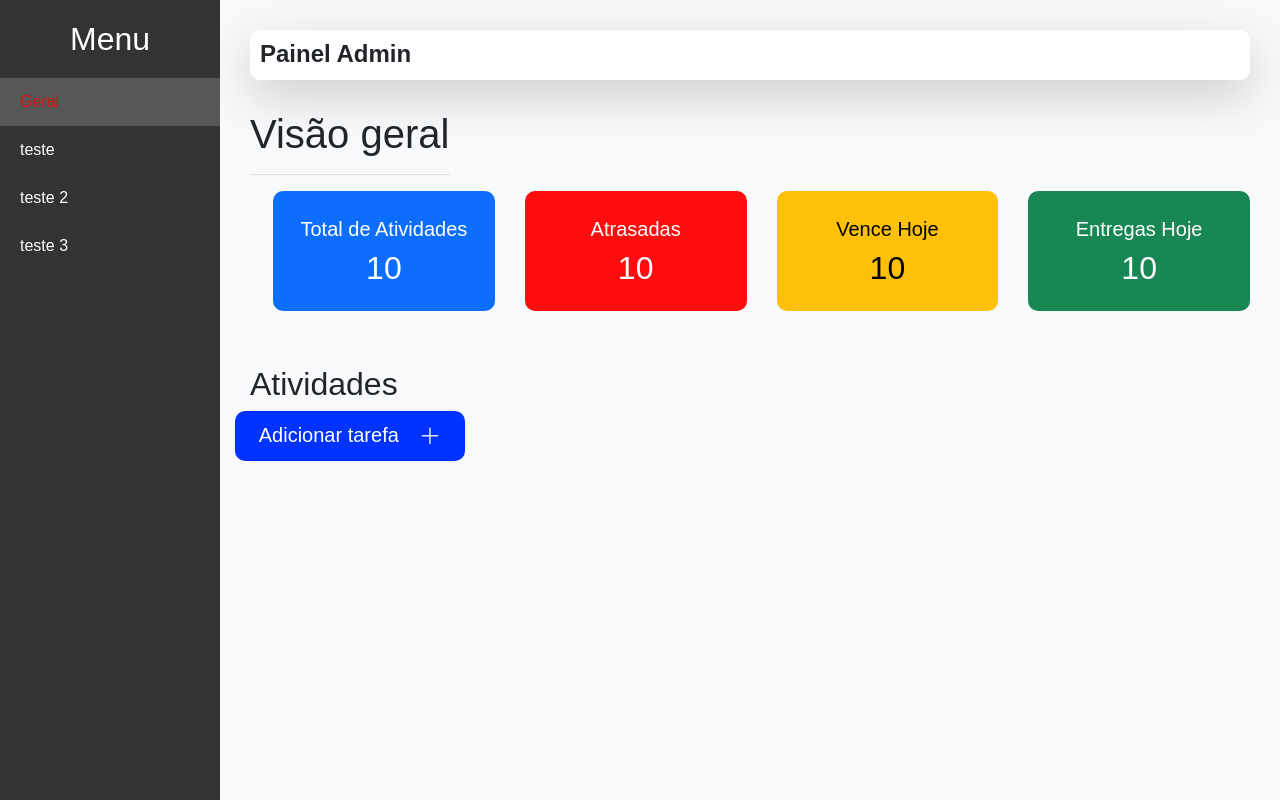
After one commit to Isaque090/Organizador-de-atividades, a PHP site: page /paineladmin.html in a window 1280 px wide. The commit adds this page. Run offline with PHP 8.4, Linux system fonts and the light colour scheme.

Commit message:
Add files via upload

```diff
--- a/index.php
+++ b/index.php
@@ -1,8 +1,8 @@
 <?php
 include_once('config.php');
 
-$pesquisa = $conexao->prepare("SELECT * FROM atividades ORDER BY dt_entrega asc ");
 
+$pesquisa = $conexao->prepare("SELECT  cd_atividade, ds_atividade, dt_entrega, (SELECT nm_materia FROM materias WHERE cd_materia = atividades.id_materia ) AS nm_materia FROM atividades ORDER BY dt_entrega asc ");
 $pesquisa->execute();
 $resultado = $pesquisa->get_result();
 
@@ -165,7 +165,7 @@ $resultado = $pesquisa->get_result();
                     <div class="card">
 
                         <div class="card-header d-flex justify-content-between align-items-center <?php echo $heder; ?>">
-                            <span> <?php echo $teste['ds_materia']; ?></span>
+                            <span> <?php echo $teste['nm_materia']; ?></span>
                             <span class="badge  <?php echo $badge; ?>"> <?php echo $textoBadge; ?></span>
                         </div>
 
--- /dev/null
+++ b/paineladmin.html
@@ -0,0 +1,373 @@
+<!DOCTYPE html>
+<html lang="pt-BR">
+
+<head>
+    <meta charset="UTF-8">
+    <meta name="viewport" content="width=device-width, initial-scale=1.0">
+    <title>Painel Admin</title>
+
+    <link rel="stylesheet" href="https://cdn.jsdelivr.net/npm/bootstrap-icons@1.11.3/font/bootstrap-icons.min.css">
+    <link rel="stylesheet" href="https://cdn.jsdelivr.net/npm/bootstrap@4.3.1/dist/css/bootstrap.min.css">
+
+    <style>
+        body {
+            margin: 0;
+            font-family: Arial, sans-serif;
+            display: flex;
+            min-height: 100vh;
+            background-color: rgb(255, 255, 250);
+        }
+
+        .sidebar {
+            min-height: 100vh;
+            width: 220px;
+            background-color: #333;
+            color: white;
+            display: flex;
+            flex-direction: column;
+            padding-top: 20px;
+            position: fixed;
+            top: 0;
+            left: 0;
+        }
+
+        .sidebar h2 {
+            text-align: center;
+            margin: 0 0 20px 0;
+        }
+
+        .sidebar a {
+            padding: 12px 20px;
+            text-decoration: none;
+            color: white;
+            display: block;
+            cursor: pointer;
+        }
+
+        .sidebar a:hover,
+        .sidebar a.active {
+            background-color: #575757;
+            color: rgb(217, 17, 17);
+        }
+
+        .content {
+            margin-left: 220px;
+            padding: 30px;
+            flex: 1;
+            background: #f8f9fa;
+            min-height: 100vh;
+        }
+
+
+        .secao {
+            display: none;
+        }
+
+
+        .secao.ativa {
+            display: block;
+        }
+
+        .licao {
+
+            background-color: rgb(13, 110, 253);
+
+        }
+
+
+
+        .total h5 {
+            margin-top: 10px;
+        }
+
+        .total h3 {
+            margin-top: 70px;
+
+        }
+
+        .total:hover {
+            transform: translateY(-10px);
+        }
+
+        .total {
+
+
+            border-radius: 10px;
+            text-align: center;
+            color: white;
+            transition: all 0.3s ease-in-out;
+            width: 100% !important;
+            height: 120px;
+            margin-left: 0 !important;
+            margin-top: 0 !important;
+
+            display: flex;
+            flex-direction: column;
+            justify-content: center;
+            align-items: center;
+
+        }
+
+        .atrasada {
+            background-color: rgb(253, 13, 13);
+        }
+
+        .vence-hoje {
+            background-color: rgb(255, 193, 7);
+            color: black;
+        }
+
+        .entregue {
+            background-color: rgb(25, 135, 84);
+        }
+
+        .teste {
+            width: 100%;
+            height: 50px;
+            background-color: rgb(255, 255, 255);
+            border-radius: 10px;
+            text-align: left;
+
+        }
+
+        .teste h4 {
+            padding-top: 10px;
+            padding-left: 10px;
+            font-weight: bold;
+        }
+
+        .geral {
+            margin-top: 30px;
+        }
+
+        .adicionar {
+            height: 50px;
+            width: 230px;
+            background-color: rgb(0, 51, 255);
+            border: none;
+            border-radius: 10px;
+            color: white;
+            padding: 4px;
+
+        }
+
+        .texto {
+            padding-top: 8px;
+
+            margin-left: auto;
+            margin-right: auto;
+
+        }
+
+        .texto i {
+            font-size: 1.4rem;
+            padding-left: 20px;
+            margin-top: -3px !important;
+
+
+        }
+
+        .adicionar:hover {
+            background-color: rgba(1, 40, 194, 0.72);
+        }
+
+        button:active {
+            border: 1px solid rgba(1, 40, 194, 0.72) !important;
+            border-color: #ff0000 !important;
+        }
+
+        button::after {
+            border-color: #ff0000 !important;
+            border: 1px solid rgba(1, 40, 194, 0.72) !important;
+        }
+
+        button::before {
+            border: 1px solid rgba(1, 40, 194, 0.72) !important;
+            border-color: #ff0000 !important;
+        }
+    </style>
+</head>
+
+<body>
+
+    <div class="sidebar">
+        <h2>Menu</h2>
+        <a data-target="home" class="active">Geral</a>
+        <a data-target="sobre">teste</a>
+        <a data-target="servicos">teste 2</a>
+        <a data-target="contato">teste 3</a>
+    </div>
+
+    <div class="content">
+
+        <div id="home" class="secao ativa">
+            <div class="teste  bg-white shadow-lg">
+                <h4>Painel Admin</h4>
+
+            </div>
+
+            <div class="geral">
+                <div style="width:200px;">
+                    <h1>Visão geral</h1>
+                    <hr>
+                </div>
+                <div class="row ml-2">
+                    <div class="col-12 col-sm-6 col-lg-3 mb-4">
+                        <div class="total licao  ">
+                            <h5>Total de Atividades</h5>
+                            <h2>10</h2>
+                        </div>
+                    </div>
+                    <div class="col-12 col-sm-6 col-lg-3 mb-4">
+                        <div class="total atrasada ">
+                            <h5>Atrasadas</h5>
+                            <h2>10</h2>
+                        </div>
+                    </div>
+                    <div class="col-12 col-sm-6 col-lg-3 mb-4">
+                        <div class="total vence-hoje ">
+                            <h5>Vence Hoje</h5>
+                            <h2>10</h2>
+                        </div>
+                    </div>
+                    <div class="col-12 col-sm-6 col-lg-3 mb-4">
+                        <div class="total entregue  ">
+                            <h5>Entregas Hoje</h5>
+                            <h2>10</h2>
+                        </div>
+                    </div>
+                </div>
+                <!-- adicionar tabela para mostrar a  as tividades existentes, tambem colocar para editar  algum campo da atividade ou excluir a atividade-->
+                <h2 style="margin-top:30px;">Atividades</h2>
+
+                <button class="adicionar row" type="button" data-toggle="modal" data-target="#adicionartarefa">
+                    <div class="texto  row">
+                        <h5>Adicionar tarefa</h5> <i class="bi bi-plus-lg"></i>
+                    </div>
+                </button>
+            </div>
+        </div>
+
+        <div id="sobre" class="secao">
+            <h1>Sobre o Sistema</h1>
+            <p>Informações sobre o projeto, versão, desenvolvedores, etc.</p>
+            <ul>
+                <li>Versão: 1.0</li>
+                <li>Desenvolvido por: Você</li>
+            </ul>
+        </div>
+
+        <div id="servicos" class="secao">
+            <h1>Serviços Oferecidos</h1>
+            <p>Lista de serviços ou módulos disponíveis no painel.</p>
+            <div class="row">
+                <div class="col-md-4">
+                    <div class="card">Card 1</div>
+                </div>
+                <div class="col-md-4">
+                    <div class="card">Card 2</div>
+                </div>
+                <div class="col-md-4">
+                    <div class="card">Card 3</div>
+                </div>
+            </div>
+        </div>
+
+        <div id="contato" class="secao">
+            <h1>Contato / Suporte</h1>
+            <p>Formulário de contato ou informações de suporte.</p>
+            <form>
+                <div class="form-group">
+                    <label>Mensagem</label>
+                    <textarea class="form-control" rows="5"></textarea>
+                </div>
+                <button class="btn btn-primary">Enviar</button>
+            </form>
+        </div>
+    </div>
+
+
+    <div class="modal fade" id="adicionartarefa">
+        <div class="modal-dialog">
+            <div class="modal-content">
+                <div class="modal-header">
+                    <h5 class="modal-title">Adicionar Nova Tarefa</h5>
+                    <button type="button" class="close" data-dismiss="modal">&times;</button>
+                </div>
+                <div class="modal-body">
+                    <form method="post" action="">
+
+                        <div class="form-group">
+                            <label>IMDb ID</label>
+                            <input type="text" class="form-control" name="imdb_id" required>
+                        </div>
+                        <div class="form-group">
+                            <label>URL do Poster</label>
+                            <input type="url" class="form-control" name="poster_url" required>
+                        </div>
+                        <div class="form-group">
+                            <label>Materia</label>
+                            <select class="form-control" name="categoria" required>
+                                <option value="">Selecione</option>
+                                <option>Matematica</option>
+                                <option>Portugues</option>
+                                <option>Programação Web</option>
+                                <option>Programação Mobile</option>
+                            </select>
+                        </div>
+                        <div class="form-group">
+                            <label>Player</label>
+                            <input type="text" class="form-control" name="player">
+                        </div>
+                        <div class="form-group">
+                            <label>watch-id</label>
+                            <input type="text" class="form-control" name="watch-id">
+                        </div>
+
+                        <div class="modal-footer">
+                            <button type="button" class="btn btn-secondary" data-dismiss="modal">Cancelar</button>
+                            <button type="submit" name="adicionar_filme" class="btn btn-success">Adicionar</button>
+                        </div>
+                    </form>
+                </div>
+            </div>
+        </div>
+    </div>
+
+
+    <script src="https://code.jquery.com/jquery-3.3.1.slim.min.js"></script>
+    <script src="https://cdnjs.cloudflare.com/ajax/libs/popper.js/1.14.7/umd/popper.min.js"></script>
+    <script src="https://stackpath.bootstrapcdn.com/bootstrap/4.3.1/js/bootstrap.min.js"></script>
+
+    <script>
+
+        const menuLinks = document.querySelectorAll('.sidebar a');
+
+        menuLinks.forEach(link => {
+            link.addEventListener('click', function (e) {
+                e.preventDefault();
+
+                menuLinks.forEach(l => l.classList.remove('active'));
+
+                this.classList.add('active');
+
+
+                const targetId = this.getAttribute('data-target');
+
+
+                document.querySelectorAll('.secao').forEach(secao => {
+                    secao.classList.remove('ativa');
+                });
+
+
+                const secaoAlvo = document.getElementById(targetId);
+                if (secaoAlvo) {
+                    secaoAlvo.classList.add('ativa');
+                }
+            });
+        });
+    </script>
+
+</body>
+
+</html>
```
